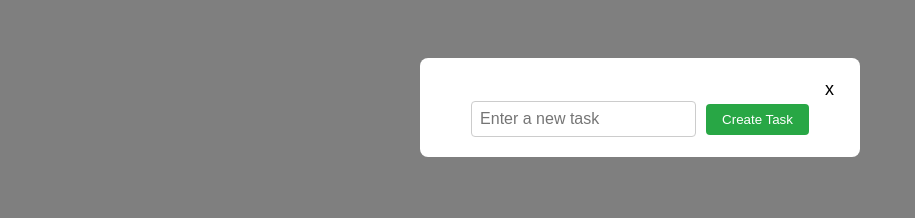
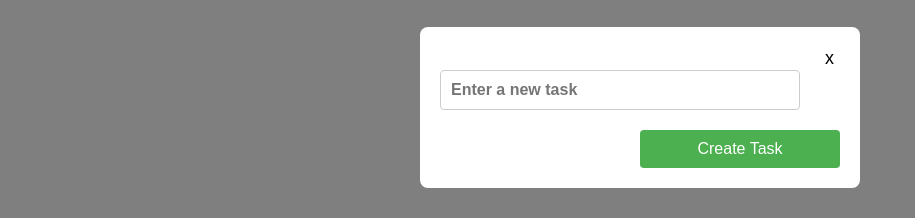
Before and after one commit to RoshAmal/task-manager, a React (Create React App) app in the folder frontend/: page / in a window 1280 px wide. Both pictures are taken after a click on the button "New Task". Shown: the part 293-511 px from the top of the page, without its empty margins (0-915 px from the left). Built offline with nearby package versions, Linux system fonts and the light colour scheme; no server answers.

Commit message:
UI change

```diff
--- a/frontend/src/components/CreateTaskPane/CreateTaskPane.css
+++ b/frontend/src/components/CreateTaskPane/CreateTaskPane.css
@@ -25,21 +25,35 @@
     align-items: center;
 }
 
+.modal-options{
+  display: flex;
+  flex-direction: column;
+  align-items: stretch;
+}
+
 .task-input {
-  padding: 8px;
-  margin-right: 10px;
+    margin-bottom: 20px;
+    padding: 10px;
+    font-size: 16px;
+    font-weight: bold;
     border: 1px solid #ccc;
     border-radius: 4px;
-  font-size: 16px;
+    width: 90%;
+    box-sizing: border-box;
 }
 
 .create-task-btn {
-  padding: 8px 16px;
-  background-color: #28a745;
+    padding: 10px;
+    font-size: 16px;
+    background-color: #4CAF50;
     color: white;
     border: none;
     border-radius: 4px;
     cursor: pointer;
+    transition: background-color 0.3s ease;
+    width: 50%;
+    margin-left: auto;
+    margin-right: 0;
 }
 
 .create-task-btn:hover {
```
Lines whose indentation alone changed are shown as unchanged.
